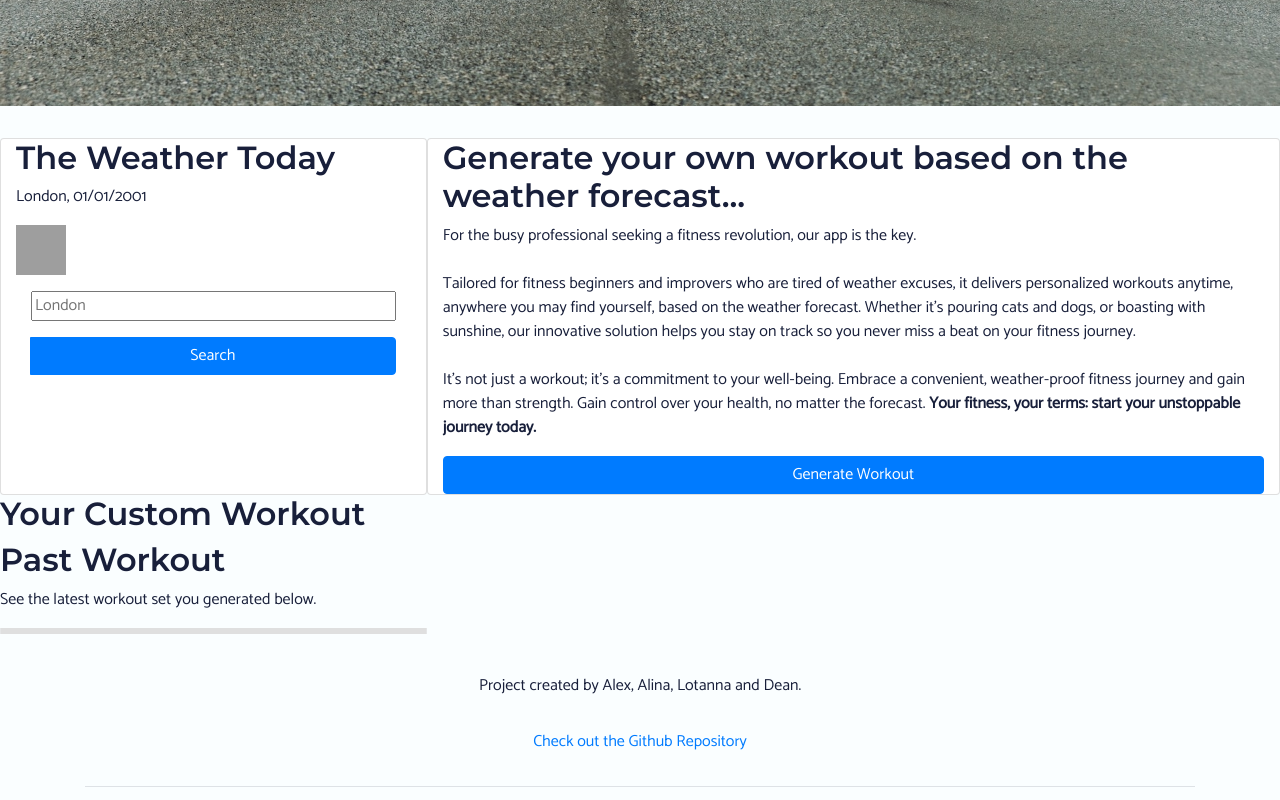
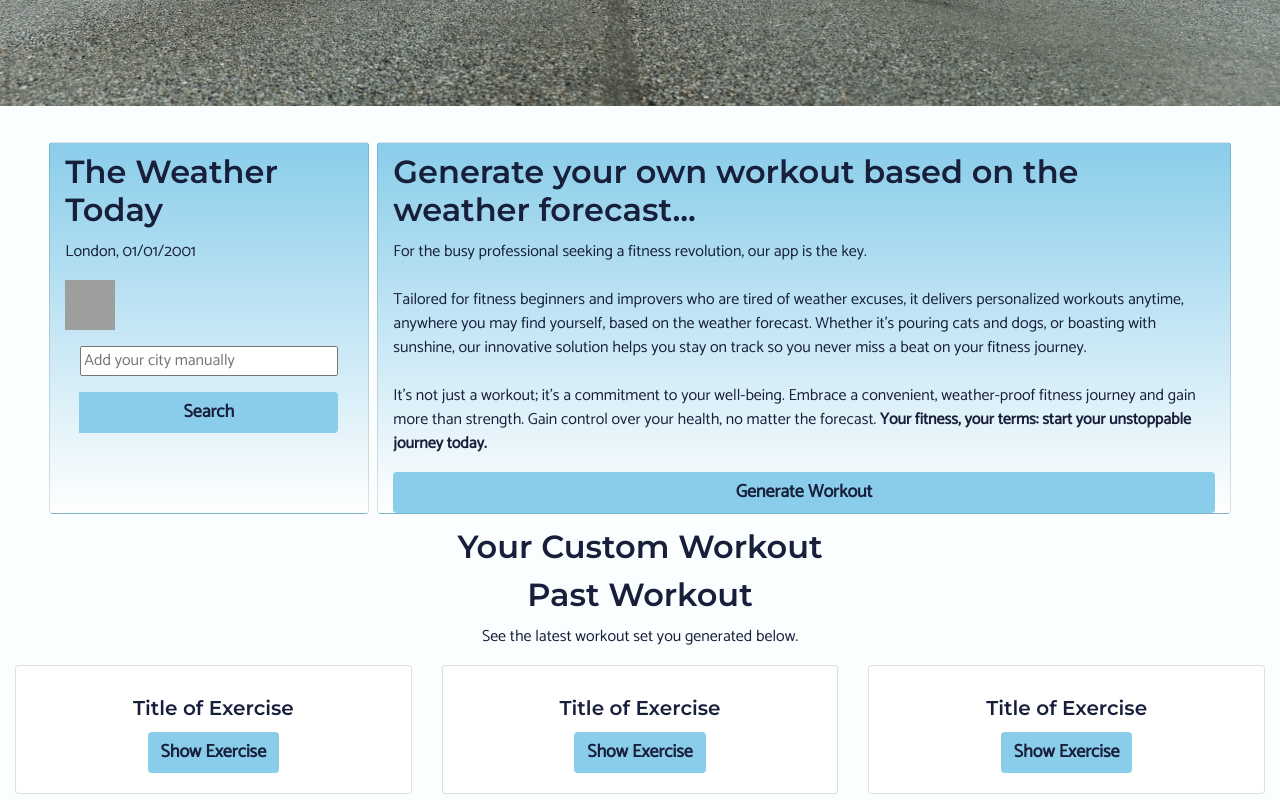
Before and after one commit to Tannababy/FitForecast, a plain HTML site: page index.html in a window 1280 px wide. Shown: the part 800-1600 px from the top of the page. Drawn offline with nearby package versions, Linux system fonts and the light colour scheme; no server answers; grey boxes are pictures that could not be loaded.

Commit message:
Added button styling, backgrounds and past exercise cards

```diff
--- a/css/styles.css
+++ b/css/styles.css
@@ -19,6 +19,24 @@ h4,
 h5,
 h6 {
   font-family: "Montserrat", sans-serif;
+  margin-top: 10px;
+  margin-bottom: 10px;
+}
+
+.btn {
+  color: var(--text-color);
+  font-weight: bold;
+  background-color: var(--accent-color-blue);
+  font-size: 18px;
+}
+
+.btn:hover {
+  color: var(--text-color);
+  background-color: var(--accent-color-vanilla);
+}
+
+.close-btn {
+  background-color: lightgray;
 }
 
 /* Navbar styles */
@@ -69,3 +87,8 @@ h6 {
   width: 50px;
   height: 50px;
 }
+
+.weather-widget,
+.modal-button-section {
+  background: linear-gradient(to top, white 0%, #8acdea 100%);
+}
--- a/index.html
+++ b/index.html
@@ -80,8 +80,8 @@
       </div>
     </section>
     <main class="container-fluid">
-      <div class="row">
-        <aside class="card col-md-4 col-sm-12 weather-widget">
+      <div class="row justify-content-center">
+        <aside class="card col-md-3 col-sm-12 weather-widget m-1">
           <h2>The Weather Today</h2>
           <!-- City name and today's date to be replaced dynamically in JS -->
           <p>
@@ -106,17 +106,17 @@
                   class="input-group d-flex flex-column justify-content-sm-around col-sm-12"
                 >
                   <input
-                    class="form-input weather-search rounded-2"
+                    class="form-input weather-search"
                     type="text"
                     id="search-input"
-                    placeholder="London"
+                    placeholder="Add your city manually"
                     aria-labelledby="form-heading"
                     aria-controls="today forecast"
                   />
                   <div class="input-group-append mt-3">
                     <button
                       type="submit"
-                      class="btn search-button btn-primary w-100"
+                      class="btn search-button w-100"
                       id="search-button"
                       aria-label="submit search"
                     >
@@ -131,7 +131,7 @@
           </div>
         </aside>
         <div
-          class="card col-md-8 col-sm-12 modal-button-section"
+          class="card col-md-8 col-sm-12 modal-button-section m-1"
           id="get-workout"
         >
           <h2>Generate your own workout based on the weather forecast...</h2>
@@ -161,7 +161,7 @@
           <button
             id="generateWorkoutBTN"
             type="button"
-            class="btn btn-primary modal-trigger-btn"
+            class="btn modal-trigger-btn"
             data-toggle="modal"
             data-target="#modalDry"
           >
@@ -247,15 +247,12 @@
                 <div class="modal-footer">
                   <button
                     type="button"
-                    class="btn btn-secondary"
+                    class="btn close-btn"
                     data-dismiss="modal"
                   >
                     Close
                   </button>
-                  <button
-                    type="button"
-                    class="btn btn-primary generate-workout-btn"
-                  >
+                  <button type="button" class="btn generate-workout-btn">
                     Generate Workout
                   </button>
                 </div>
@@ -329,14 +326,12 @@
                 <div class="modal-footer">
                   <button
                     type="button"
-                    class="btn btn-secondary"
+                    class="btn close-btn"
                     data-dismiss="modal"
                   >
                     Close
                   </button>
-                  <button type="button" class="btn btn-primary">
-                    Generate Workout
-                  </button>
+                  <button type="button" class="btn">Generate Workout</button>
                 </div>
               </div>
             </div>
@@ -346,16 +341,44 @@
 
       <!-- Main section -->
     </main>
-    <section class="custom-workout-section" id="custom-workout">
+    <section class="custom-workout-section text-center" id="custom-workout">
       <h2>Your Custom Workout</h2>
       <!-- TODO add boostrap slider to display exercises here ; title of exercise is <h3>-->
     </section>
-    <section class="past-workout-section" id="past-workout">
+    <section class="past-workout-section text-center" id="past-workout">
       <h2>Past Workout</h2>
       <p>See the latest workout set you generated below.</p>
-      <div class="card col-4 exercise-card"></div>
-      <div class="card col-4 exercise-card"></div>
-      <div class="card col-4 exercise-card"></div>
+      <div class="container-fluid">
+        <div class="row justify-content-center">
+          <div class="col-sm-4">
+            <div class="card exercise-card">
+              <div class="card-body">
+                <h5 class="card-title">Title of Exercise</h5>
+                <a href="#" class="btn">Show Exercise</a>
+              </div>
+            </div>
+          </div>
+
+          <div class="col-sm-4">
+            <div class="card exercise-card">
+              <div class="card-body">
+                <h5 class="card-title">Title of Exercise</h5>
+                <a href="#" class="btn">Show Exercise</a>
+              </div>
+            </div>
+          </div>
+
+          <div class="col-sm-4">
+            <div class="card exercise-card">
+              <div class="card-body">
+                <h5 class="card-title">Title of Exercise</h5>
+                <a href="#" class="btn">Show Exercise</a>
+              </div>
+            </div>
+          </div>
+        </div>
+      </div>
+
       <!-- TODO add section similar to exercise slider to display exercise when past exercise div is clicked; exercise titles are <h3>-->
     </section>
 
```
